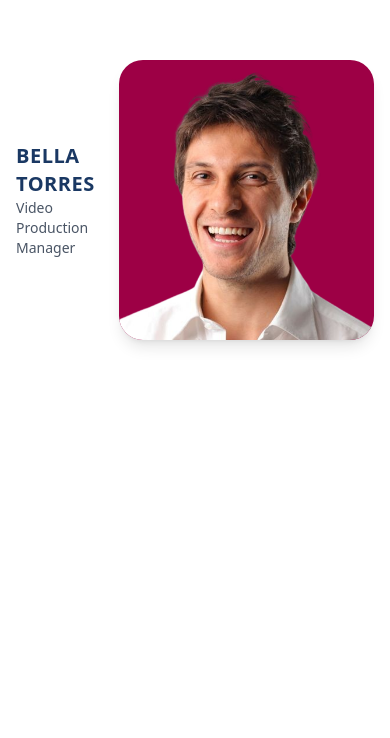
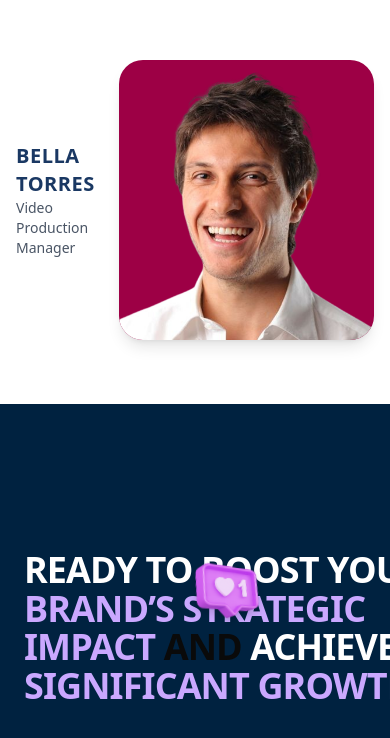
Before and after one commit to Shivam-Prajapati-59/Neurexa_Landing, a Next.js app: page / in a window 390 px wide. Shown: the part 7499-8237 px from the top of the page. Before the commit the page ends 7903 px from the top, so only its background shows below. Built offline with nearby package versions, Linux system fonts and the light colour scheme.

Commit message:
Added Footer

```diff
--- a/src/app/page.tsx
+++ b/src/app/page.tsx
@@ -1,6 +1,7 @@
 "use client";
 import CreatorsPage from "@/components/CreatorsPage";
 import FeatureSection from "@/components/FeatureSection";
+import Footer from "@/components/Footer";
 import HeroSection from "@/components/HeroSection";
 import NameCarousel from "@/components/NameCarousel";
 import Navbar from "@/components/Navbar";
@@ -19,6 +20,7 @@ export default function Home() {
       <ProjectSection />
       <TaglinePage />
       <CreatorsPage />
+      <Footer />
 
       {/* <h1 className=" text-gray-900 text-8xl">
         Lorem ipsum dolor sit amet consectetur adipisicing elit. Illo
--- /dev/null
+++ b/src/components/Footer.tsx
@@ -0,0 +1,63 @@
+import Image from "next/image";
+import React from "react";
+
+const Footer = () => {
+  return (
+    /* deep‑blue backdrop, full‑width */
+    <section className="w-full bg-[#002240]">
+      {/* layout wrapper */}
+      <div className="mx-auto flex max-w-7xl items-center justify-between gap-10 px-6 py-16 sm:px-10 lg:px-10">
+        {/* ---------- LEFT : HEADLINE ---------- */}
+        <div className="relative max-w-2xl">
+          <h1 className="text-4xl sm:text-5xl lg:text-7xl font-extrabold leading-[1.08] tracking-tight uppercase">
+            {/* line 1 */}
+            <span className="block text-white">
+              Ready&nbsp;to&nbsp;boost&nbsp;your
+            </span>
+
+            {/* line 2 with overlay icon */}
+            <span className="block relative text-[#caa8ff]">
+              Brand’s&nbsp;Strategic
+              {/* overlay comment/like bubble */}
+              <Image
+                src="/Comment.png"
+                alt="Like notification"
+                width={70}
+                height={70}
+                priority
+                className="absolute -top-8 left-1/2 -translate-x-1/2 rotate-6 drop-shadow-lg"
+              />
+            </span>
+
+            {/* line 3 */}
+            <span className="block">
+              <span className="text-[#caa8ff]">Impact</span>
+              &nbsp;and&nbsp;
+              <span className="text-white">Achieve</span>
+            </span>
+
+            {/* line 4 */}
+            <span className="block text-[#caa8ff]">
+              Significant&nbsp;Growth<span className="text-white">?</span>
+            </span>
+          </h1>
+        </div>
+
+        {/* ---------- RIGHT : ORANGE SQUARE ---------- */}
+        <div className="shrink-0">
+          <div className="">
+            <Image
+              src="/FileIcon.png" // arrow graphic
+              alt="Up‑right arrow"
+              width={320}
+              height={320}
+              priority
+            />
+          </div>
+        </div>
+      </div>
+    </section>
+  );
+};
+
+export default Footer;
```
Also changed, not shown: public/Comment.png (added), public/FileIcon.png (added).
